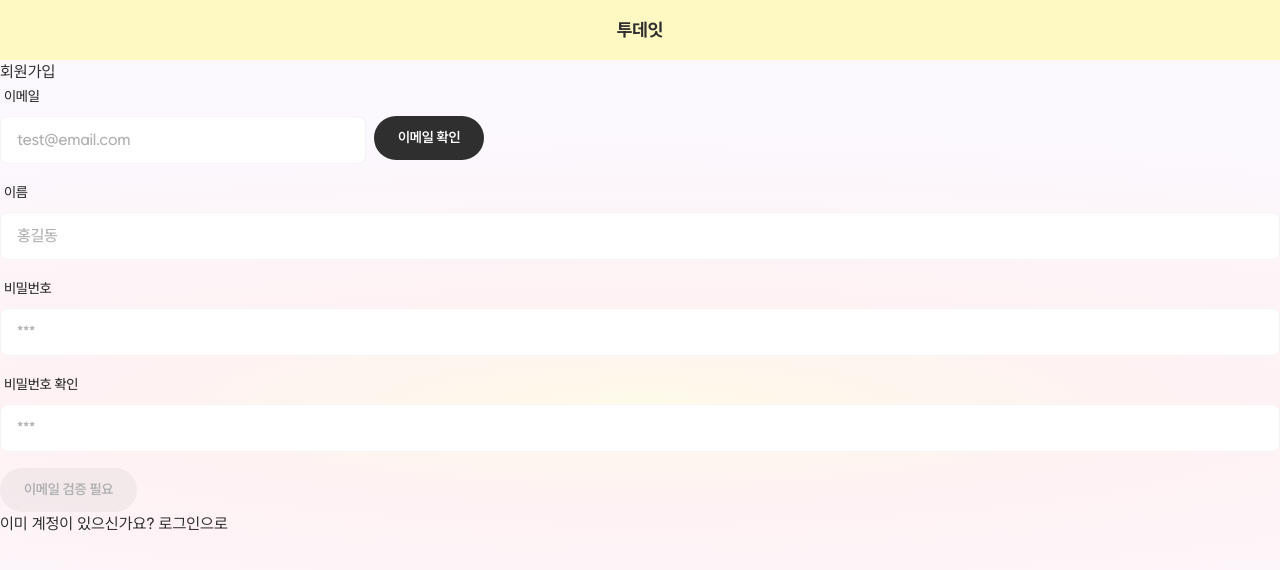
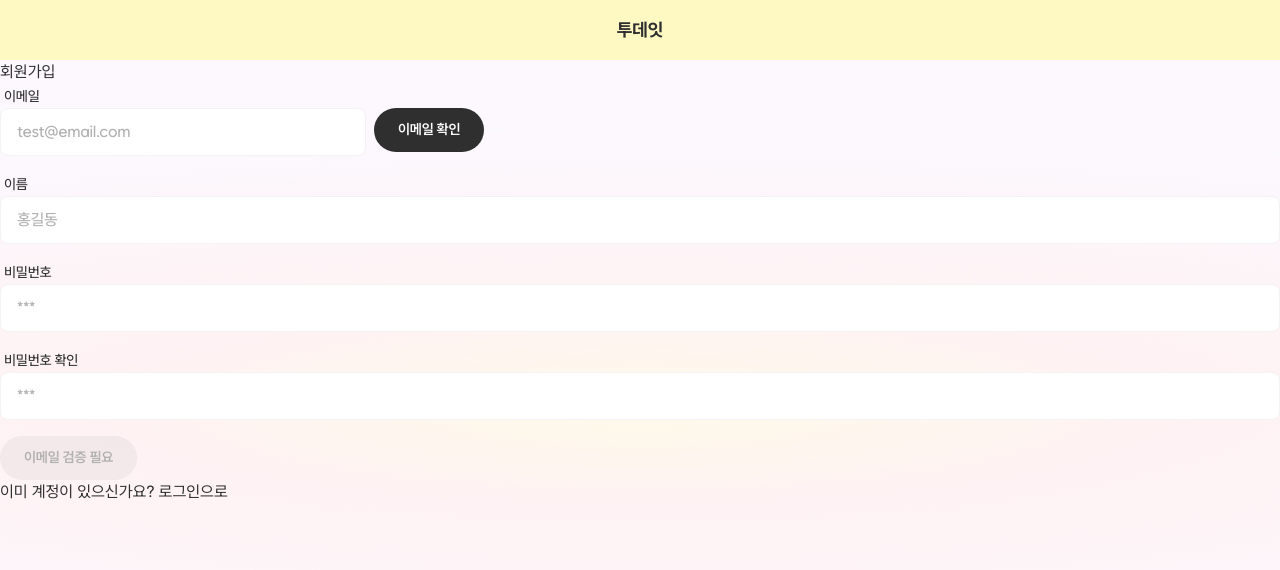
Before and after one commit to llddang/todayeat, a Next.js app: page /sign-up in a window 1280 px wide. Shown: the top 570 px of the page. Built offline with nearby package versions, Linux system fonts and the light colour scheme; no server answers.

Commit message:
design:#121 input에서 의미없는 margin 제거

```diff
--- a/src/components/ui/form.tsx
+++ b/src/components/ui/form.tsx
@@ -68,17 +68,15 @@ type FormItemContextValue = {
 
 const FormItemContext = React.createContext<FormItemContextValue>({} as FormItemContextValue);
 
-const FormItem = React.forwardRef<HTMLDivElement, React.HTMLAttributes<HTMLDivElement>>(
-  ({ className, ...props }, ref) => {
-    const id = React.useId();
+const FormItem = React.forwardRef<HTMLDivElement, React.HTMLAttributes<HTMLDivElement>>((props, ref) => {
+  const id = React.useId();
 
-    return (
-      <FormItemContext.Provider value={{ id }}>
-        <div ref={ref} className={cn('space-y-2', className)} {...props} />
-      </FormItemContext.Provider>
-    );
-  }
-);
+  return (
+    <FormItemContext.Provider value={{ id }}>
+      <div ref={ref} {...props} />
+    </FormItemContext.Provider>
+  );
+});
 FormItem.displayName = 'FormItem';
 
 type FormLabelProps = React.ComponentPropsWithoutRef<typeof LabelPrimitive.Root> & { disabled?: boolean };
@@ -129,7 +127,7 @@ const FormDescription = React.forwardRef<HTMLParagraphElement, FormDescriptionPr
     <p
       ref={ref}
       id={formDescriptionId}
-      className={cn('typography-body3 ml-1 text-gray-600', isDisabled && 'text-gray-500', className)}
+      className={cn('ml-1 text-gray-600 typography-body3', isDisabled && 'text-gray-500', className)}
       {...props}
     />
   );
```
